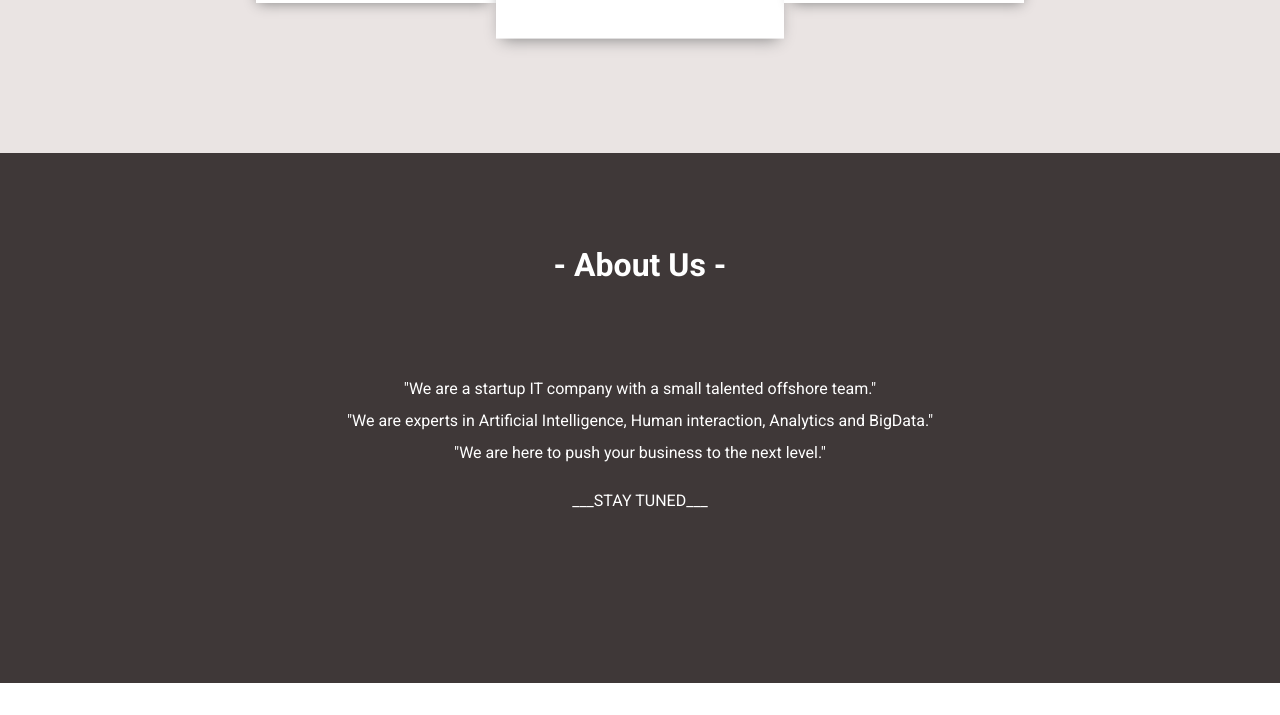
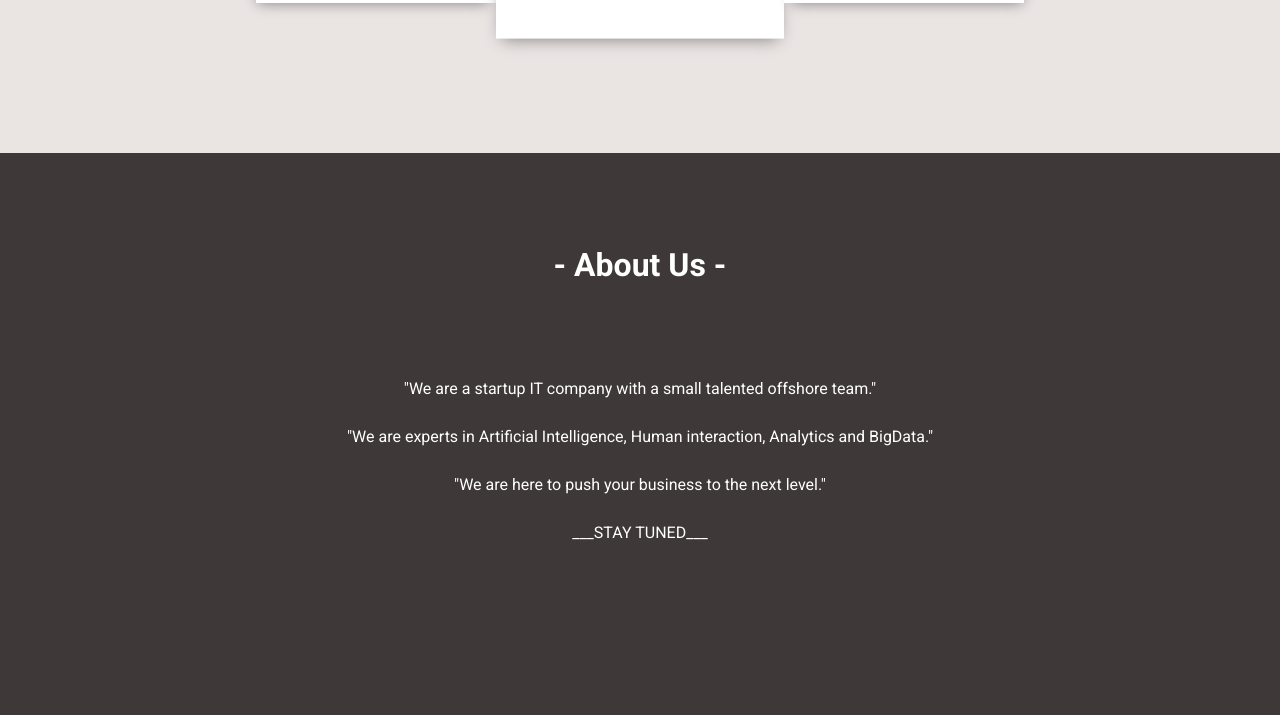
Before and after one commit to ild0tt0re/fcc_landing-page, a website built with Parcel: page index.html in a window 1280 px wide. Shown: the part 2033-2748 px from the top of the page. Before the commit the page ends 2716 px from the top, so only its background shows below. Built offline with nearby package versions, Linux system fonts and the light colour scheme.

Commit message:
Update index.html

```diff
--- a/index.html
+++ b/index.html
@@ -291,12 +291,13 @@
 				<div class="section-title">
 					<h4>- Features -</h4>
 				</div>
-				<div class="features-wrapper">
+				<div class="features-wrapper page-container">
 					<div class="feature-one">
 						<div class="text-feature text-to-right">
 							<h4>Self Learning</h4>
 							<p>
-								Each bot start with the same capability but with time gain different experience until to became unique.
+								Each bot start with the same capability but with time gain
+								different experience until to became unique.
 							</p>
 						</div>
 						<div><i class="fal fa-head-side-brain"></i></div>
@@ -305,7 +306,8 @@
 						<div class="text-feature text-to-right">
 							<h4>Personality</h4>
 							<p>
-								Same question different answers! You will never get the same response.
+								Same question different answers! You will never get the same
+								response.
 							</p>
 						</div>
 						<div><i class="fal fa-theater-masks"></i></div>
@@ -314,7 +316,8 @@
 						<div class="text-feature text-to-right">
 							<h4>Connected</h4>
 							<p>
-								Bots can communicate like a team to achieve your goal more easily and work tirelessly.
+								Bots can communicate like a team to achieve your goal more
+								easily and work tirelessly.
 							</p>
 						</div>
 						<div><i class="far fa-chart-network"></i></div>
@@ -342,7 +345,8 @@
 						<div class="text-feature">
 							<h4>One Click</h4>
 							<p>
-									Everything is ready. One simple touch to configure, distribute and track your living bot.
+								Everything is ready. One simple touch to configure, distribute
+								and track your living bot.
 							</p>
 						</div>
 						<div><i class="fal fa-toggle-on"></i></div>
@@ -351,7 +355,8 @@
 						<div class="text-feature">
 							<h4>Save money</h4>
 							<p>
-								A bot is always at work tireless at maximum efficiency 24h without weighing on costs.
+								A bot is always at work tireless at maximum efficiency 24h
+								without weighing on costs.
 							</p>
 						</div>
 						<div><i class="fal fa-piggy-bank"></i></div>
@@ -360,7 +365,8 @@
 						<div class="text-feature">
 							<h4>Reliable</h4>
 							<p>
-								In case of malfunctions the bot activates a self-repair mechanism while your data will remain safe.
+								In case of malfunctions the bot activates a self-repair
+								mechanism while your data will remain safe.
 							</p>
 						</div>
 						<div><i class="far fa-anchor"></i></div>
@@ -423,14 +429,19 @@
 
 		<footer id="footer">
 			<div class="section-title">
-					<h4>- About Us -</h4>
+				<h4>- About Us -</h4>
 			</div>
-			<p>
-				"We are a startup IT company with a small talented offshore team."<br>
-				"We are experts in Artificial Intelligence, Human interaction, Analytics and BigData."<br>
-				"We are here to push your business to the next level."
-			</p>
-			<p>___STAY TUNED___</p>
+			<div class="page-container">
+				<p>
+					"We are a startup IT company with a small talented offshore team."
+				</p>
+				<p>
+					"We are experts in Artificial Intelligence, Human interaction,
+					Analytics and BigData."
+				</p>
+				<p>"We are here to push your business to the next level."</p>
+				<p>___STAY TUNED___</p>
+			</div>
 		</footer>
 
 		<!-- JS Scripts -->
```
